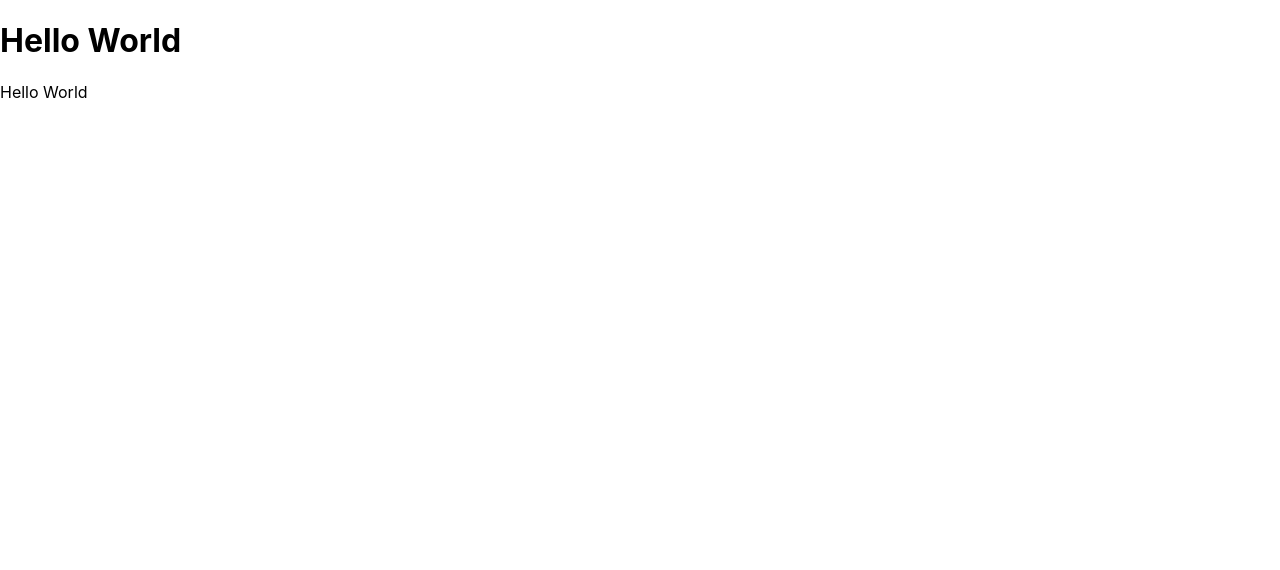
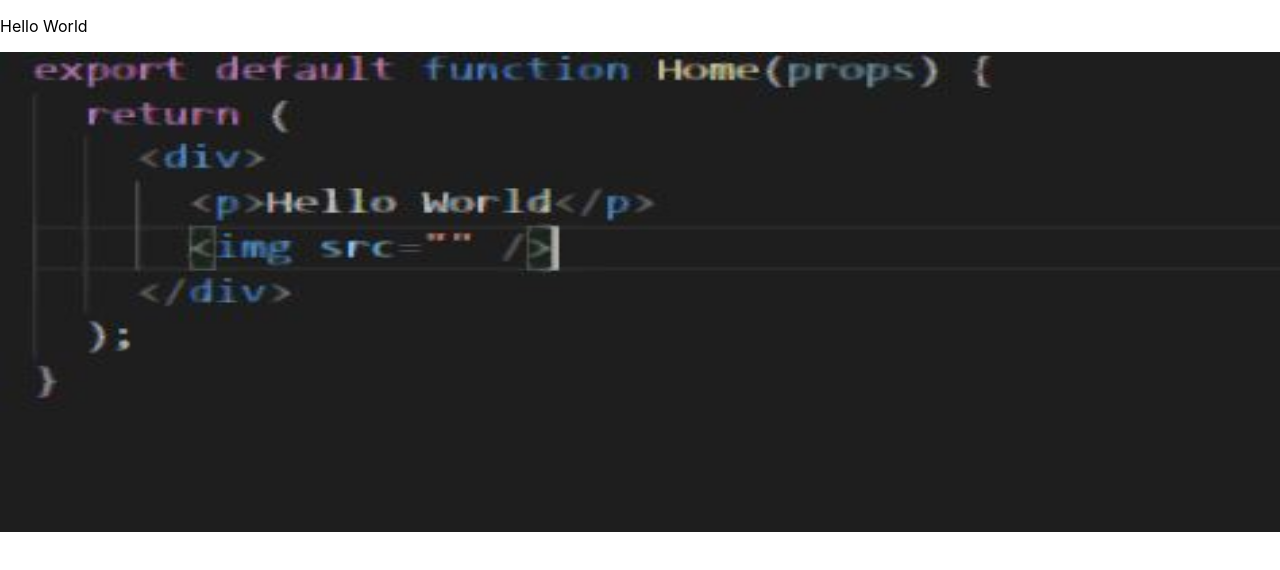
Before and after one commit to shahrukh1494/nextjs-advanced-practice, a Next.js app: page / in a window 1280 px wide. Shown: the top 570 px of the page. Built offline with nearby package versions, Linux system fonts and the light colour scheme.

Commit message:
Image component

```diff
--- a/pages/index.js
+++ b/pages/index.js
@@ -1,12 +1,10 @@
-import dynamic from "next/dynamic";
-
-const DynamicH1 = dynamic(() => import("./DynamicH1"));
+import Image from "next/image";
 
 export default function Home(props) {
   return (
     <div>
-      <DynamicH1 />
       <p>Hello World</p>
+      <Image src="/Capture.jpg" width={1920} height={720} />
     </div>
   );
 }
```
Also changed, not shown: public/Capture.JPG (added).
